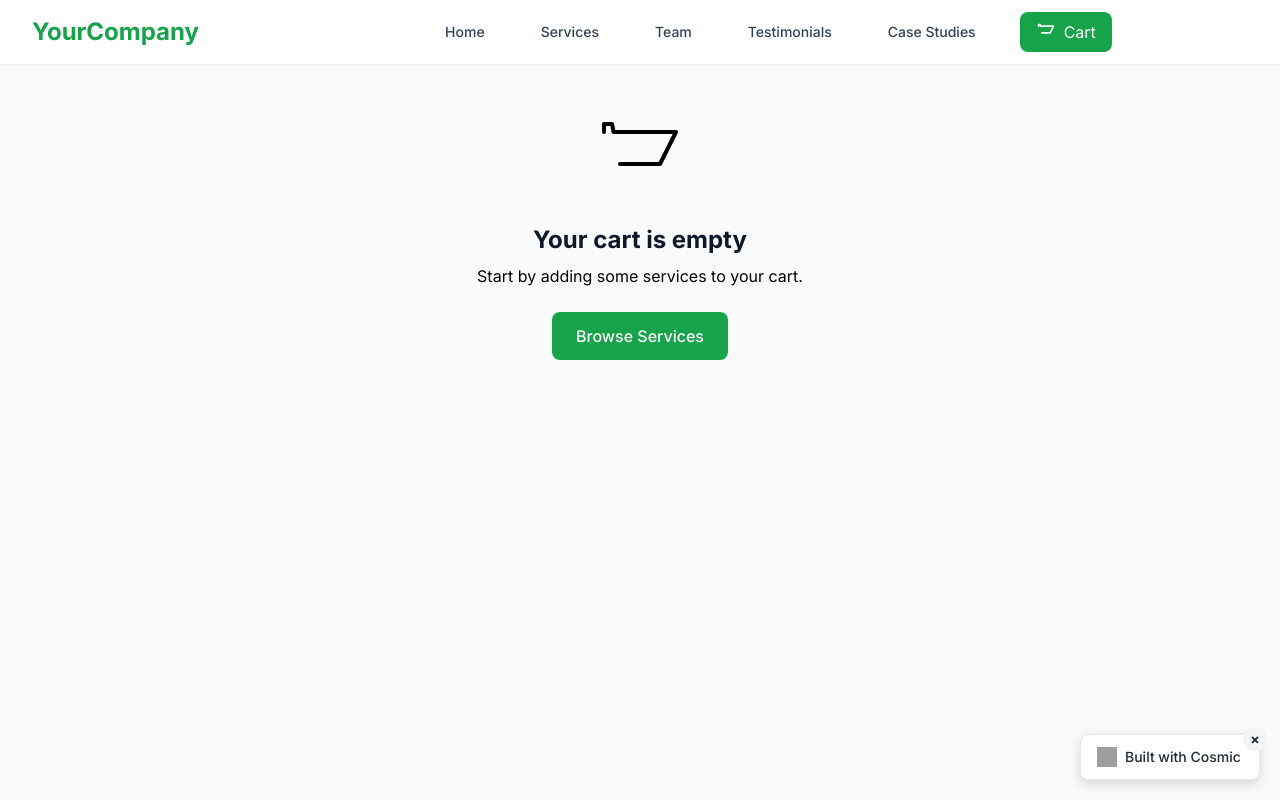
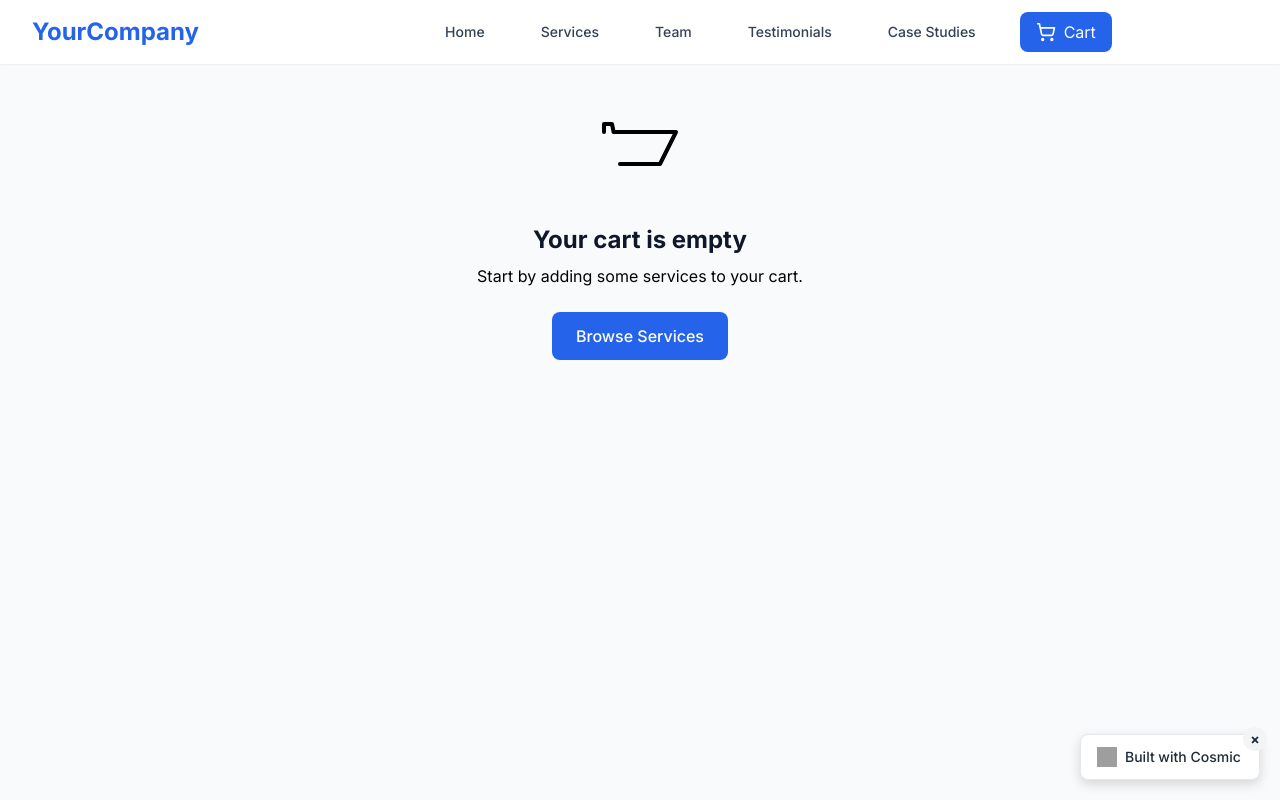
Before and after one commit to cosmic-community/professional-business-website, a Next.js app: page /cart in a window 1280 px wide. Shown: the top 800 px of the page. Built offline with nearby package versions, Linux system fonts and the light colour scheme; grey boxes are pictures that could not be loaded.

Commit message:
Update cart badge to show immediately, change primary color to blue, and add Lucide React cart icon

```diff
--- a/components/CartButton.tsx
+++ b/components/CartButton.tsx
@@ -2,35 +2,15 @@
 
 import { useCart } from '@/hooks/useCart'
 import Link from 'next/link'
-import { useState, useEffect } from 'react'
+import { ShoppingCart } from 'lucide-react'
 
 export default function CartButton() {
-  const { cart, isLoading } = useCart();
-  const [mounted, setMounted] = useState(false);
-
-  useEffect(() => {
-    setMounted(true);
-  }, []);
-
-  if (!mounted || isLoading) {
-    return (
-      <div className="relative">
-        <button className="flex items-center space-x-2 bg-primary-600 hover:bg-primary-700 text-white px-4 py-2 rounded-lg transition-colors duration-200">
-          <svg className="w-5 h-5" fill="none" stroke="currentColor" viewBox="0 0 24 24">
-            <path strokeLinecap="round" strokeLinejoin="round" strokeWidth={2} d="M3 3h2l.4 2M7 13h10l4-8H5.4m-2.4 0L3 3z" />
-          </svg>
-          <span>Cart</span>
-        </button>
-      </div>
-    );
-  }
+  const { cart } = useCart();
 
   return (
     <Link href="/cart" className="relative">
       <button className="flex items-center space-x-2 bg-primary-600 hover:bg-primary-700 text-white px-4 py-2 rounded-lg transition-colors duration-200">
-        <svg className="w-5 h-5" fill="none" stroke="currentColor" viewBox="0 0 24 24">
-          <path strokeLinecap="round" strokeLinejoin="round" strokeWidth={2} d="M3 3h2l.4 2M7 13h10l4-8H5.4m-2.4 0L3 3z" />
-        </svg>
+        <ShoppingCart className="w-5 h-5" />
         <span>Cart</span>
         {cart.itemCount > 0 && (
           <span className="absolute -top-2 -right-2 bg-red-500 text-white text-xs rounded-full w-5 h-5 flex items-center justify-center">
--- a/package.json
+++ b/package.json
@@ -11,11 +11,12 @@
     "prebuild": "bun run type-check",
     "postbuild": "node scripts/inject-console-capture.js"
   },
-  "dependencies": {
+"dependencies": {
     "next": "15.1.0",
     "react": "^18.2.0",
     "react-dom": "^18.2.0",
-    "@cosmicjs/sdk": "^1.5.5"
+    "@cosmicjs/sdk": "^1.5.5",
+    "lucide-react": "^0.263.1"
   },
   "devDependencies": {
     "@types/node": "^20.0.0",
--- a/tailwind.config.js
+++ b/tailwind.config.js
@@ -7,13 +7,13 @@ module.exports = {
   theme: {
     extend: {
       colors: {
-        primary: {
-          50: '#f0fdf4',
-          100: '#dcfce7',
-          500: '#22c55e',
-          600: '#16a34a',
-          700: '#15803d',
-          900: '#14532d',
+primary: {
+          50: '#eff6ff',
+          100: '#dbeafe',
+          500: '#3b82f6',
+          600: '#2563eb',
+          700: '#1d4ed8',
+          900: '#1e3a8a',
         },
         secondary: {
           50: '#f8fafc',
```
